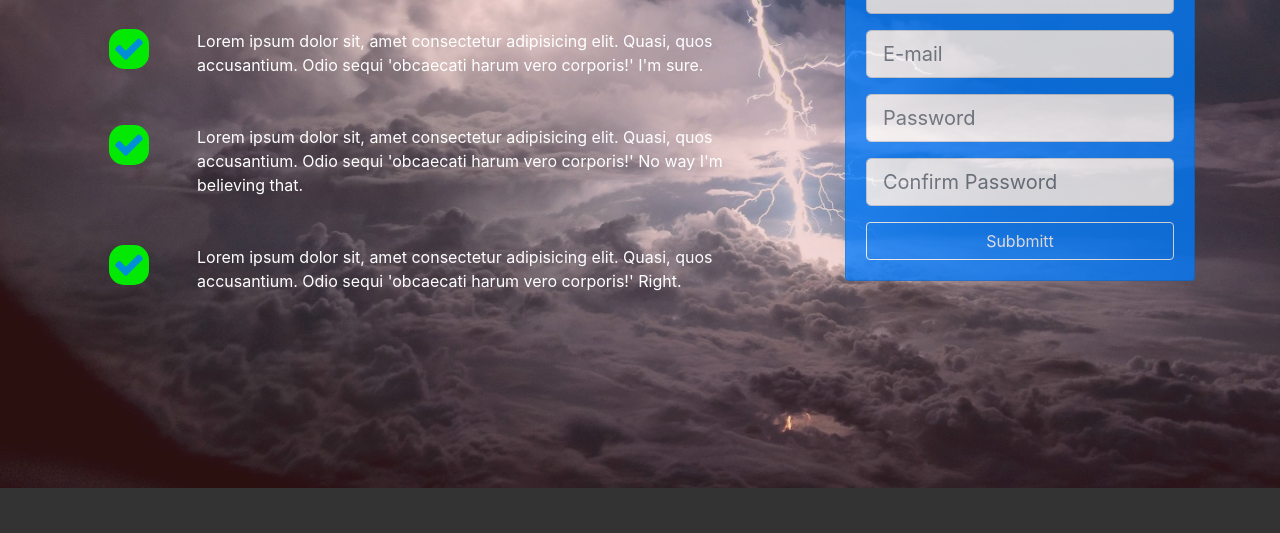
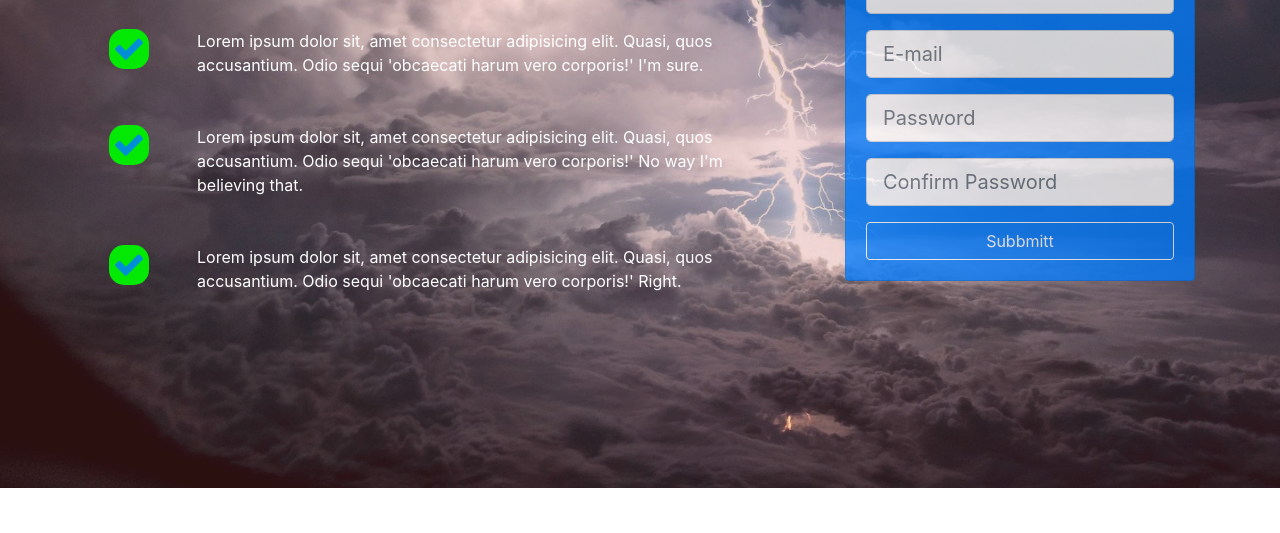
Before and after one commit to erniej1/olab, a website: page src/index.html in a window 1280 px wide. Shown: the part 212-745 px from the top of the page. Drawn offline with Linux system fonts and the light colour scheme.

Commit message:
Update CSS 😎

```diff
--- a/src/css/style.css
+++ b/src/css/style.css
@@ -1,5 +1,5 @@
 body {
-  background: #333;
+  background: #fff;
   color: #fff; }
 
 .navbar {
```
